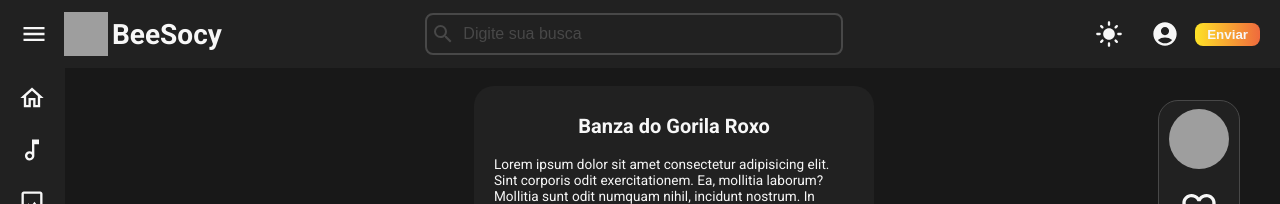
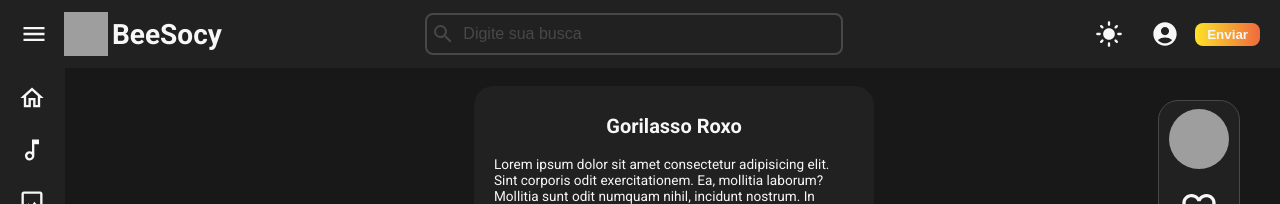
Before and after one commit to BeeSocy/beesocy, a React (Vite) app: page /image/post/1 in a window 1280 px wide. Shown: the top 204 px of the page. Built offline with nearby package versions, Linux system fonts and the light colour scheme; grey boxes are pictures that could not be loaded.

Commit message:
Add name image on types

```diff
--- a/package.json
+++ b/package.json
@@ -17,6 +17,7 @@
     "@radix-ui/react-hover-card": "^1.0.0",
     "@radix-ui/react-slider": "^1.0.0",
     "@radix-ui/react-toast": "^1.0.0",
+    "date-fns": "^2.29.3",
     "framer-motion": "^7.2.1",
     "react": "^18.2.0",
     "react-dnd": "^16.0.1",
--- a/src/pages/ImageFeed/index.tsx
+++ b/src/pages/ImageFeed/index.tsx
@@ -18,6 +18,7 @@ export const ImageFeed = React.memo(() => {
   const fetchedPosts: IImagePost[] = [
     {
       identification: '943b0dcb-ba69-4374-a525-beb3966e4ed6',
+      name: 'Grafitasso',
       description: 'Imagem no estilo grafite',
       img: 'https://images.unsplash.com/flagged/photo-1573803625411-9edf9a6ae3b9?ixlib=rb-1.2.1&ixid=MnwxMjA3fDB8MHxzZWFyY2h8N3x8ZHJhd2luZ3xlbnwwfHwwfHw%3D&auto=format&fit=crop&w=500&q=60',
       usersHasLiked: [],
@@ -29,6 +30,7 @@ export const ImageFeed = React.memo(() => {
     },
     {
       identification: 'fb248b1a-47fc-43ba-8da1-1c2a3d60b69d',
+      name: 'Essa memo',
       description: 'Imagem foda',
       img: 'https://images.unsplash.com/photo-1547333590-47fae5f58d21?ixlib=rb-1.2.1&ixid=MnwxMjA3fDB8MHxzZWFyY2h8MTh8fGRyYXdpbmd8ZW58MHx8MHx8&auto=format&fit=crop&w=500&q=60',
       usersHasLiked: [],
@@ -40,6 +42,7 @@ export const ImageFeed = React.memo(() => {
     },
     {
       identification: '499b27d2-adcf-4040-9448-39b0020e6f42',
+      name: 'Revolução',
       description: 'outra foda',
       img: 'https://images.unsplash.com/photo-1617503752587-97d2103a96ea?ixlib=rb-1.2.1&ixid=MnwxMjA3fDB8MHxzZWFyY2h8MTV8fGRyYXdpbmd8ZW58MHx8MHx8&auto=format&fit=crop&w=500&q=60',
       usersHasLiked: [],
--- a/src/pages/ImageVisualization/Componentes/ContentInteraction/index.tsx
+++ b/src/pages/ImageVisualization/Componentes/ContentInteraction/index.tsx
@@ -2,7 +2,6 @@ import { IconContext } from 'react-icons';
 import { CommentButton } from '../../../../components/Widgets/Buttons/ActionButtons/CommentButton';
 import { LikeButton } from '../../../../components/Widgets/Buttons/ActionButtons/LikeButton';
 import { SaveButton } from '../../../../components/Widgets/Buttons/ActionButtons/SaveButton';
-import { ShareButton } from '../../../../components/Widgets/Buttons/ActionButtons/ShareButton';
 import { IImagePost } from '../../../../types/imagePost';
 import { formatNumber } from '../../../../utils/formatNumber';
 import { Content, NumberValue } from './style';
--- a/src/pages/ImageVisualization/Componentes/Description/index.tsx
+++ b/src/pages/ImageVisualization/Componentes/Description/index.tsx
@@ -1,3 +1,5 @@
+import { format } from 'date-fns';
+import ptBR from 'date-fns/locale/pt-BR';
 import {
   Container,
   DescriptionContent,
@@ -7,11 +9,25 @@ import {
 } from './style';
 import { fetchedPost } from '../../index';
 import { ContentInteraction } from '../ContentInteraction';
-export function Description() {
+import { IImagePost } from '../../../../types/imagePost';
+
+interface IDescriptionProps {
+  post: IImagePost;
+}
+
+export function Description({ post }: IDescriptionProps) {
+  const createdAtDateFormatted = format(
+    post.createdAt,
+    "EEEE' • 'd' de 'MMMM' • 'k'h'mm",
+    {
+      locale: ptBR
+    }
+  );
+
   return (
     <Container>
       <strong>
-        <TitleDescription>Banza do Gorila Roxo</TitleDescription>
+        <TitleDescription>{post.name}</TitleDescription>
       </strong>
       <DescriptionContent>{fetchedPost.description}</DescriptionContent>
       <Interaction>
--- a/src/pages/ImageVisualization/index.tsx
+++ b/src/pages/ImageVisualization/index.tsx
@@ -7,6 +7,7 @@ import { Comments } from '../../components/ImageVisualization/Comments';
 
 export const fetchedPost: IImagePost = {
   identification: '8c44a7f8-83df-4cdc-9f9c-f78cc3175ba8',
+  name: 'Gorilasso Roxo',
   categoriesId: [],
   description:
     'Lorem ipsum dolor sit amet consectetur adipisicing elit. Sint corporis odit exercitationem. Ea, mollitia laborum? Mollitia sunt odit numquam nihil, incidunt nostrum. In repellat esse beatae illum eaque, ea eos.',
@@ -28,7 +29,7 @@ export function ImageVisualization() {
 
       <BottomContainer>
         <Comments />
-        <Description />
+        <Description post={fetchedPost} />
       </BottomContainer>
     </>
   );
--- a/src/types/imagePost.d.ts
+++ b/src/types/imagePost.d.ts
@@ -1,5 +1,6 @@
 import { IPost } from './post';
 
 export interface IImagePost extends IPost {
+  name: string;
   img: string;
 }
```
Also changed, not shown: 1 other file (tests, documents, lock files or other folders).
